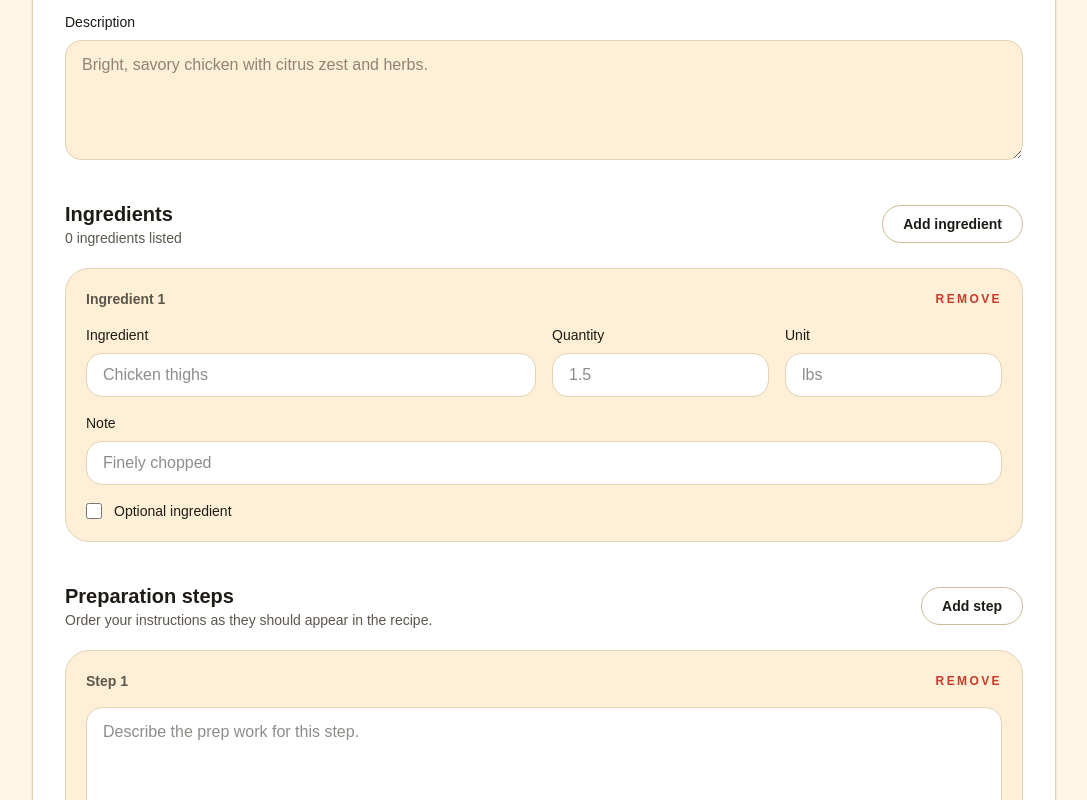
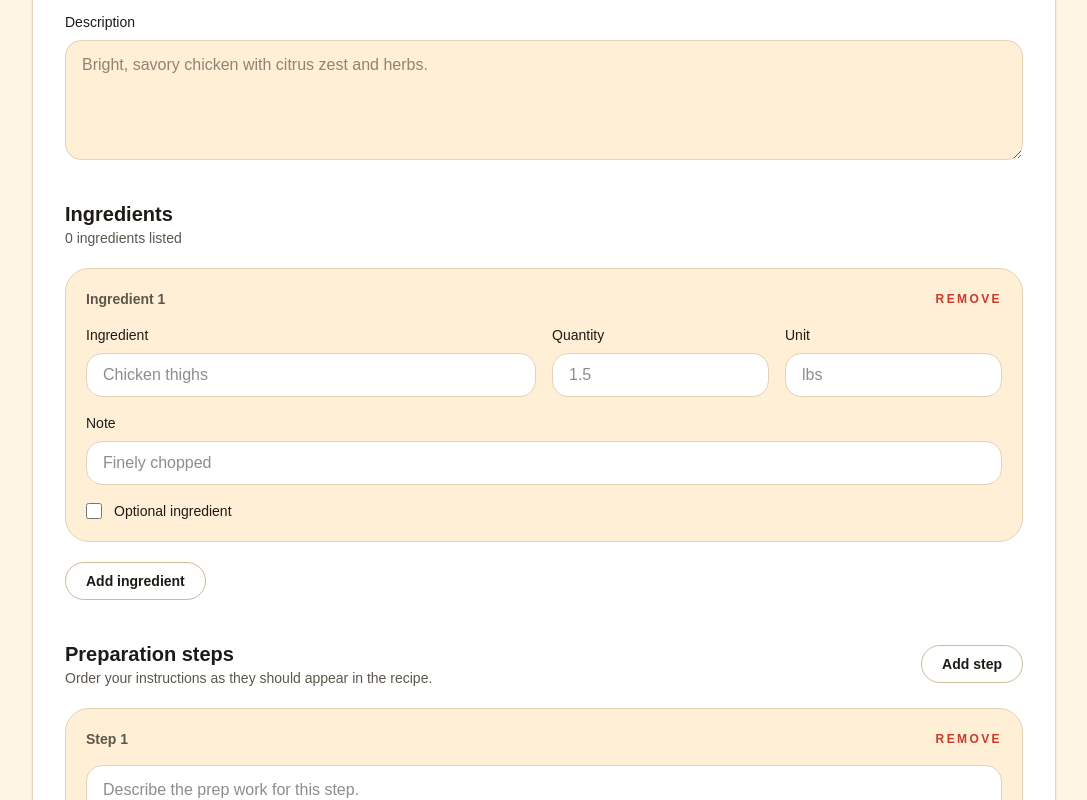
Before and after one commit to maxkasel96/the-kasel-cookbook, a Next.js app: page /admin/recipes/create in a window 1280 px wide. Shown: the part 482-1282 px from the top of the page, without its empty margins (96-1183 px from the left). Built offline with nearby package versions, Linux system fonts and the light colour scheme.

Commit message:
Move add ingredient button below list

```diff
--- a/src/app/admin/recipes/create/page.tsx
+++ b/src/app/admin/recipes/create/page.tsx
@@ -218,13 +218,6 @@ export default function AdminCreateRecipePage() {
                   {ingredientCount || 0} ingredient{ingredientCount === 1 ? "" : "s"} listed
                 </p>
               </div>
-              <button
-                className="rounded-full border border-border-strong px-5 py-2 text-sm font-semibold text-foreground transition hover:border-accent-2 hover:text-accent-2"
-                type="button"
-                onClick={addIngredient}
-              >
-                Add ingredient
-              </button>
             </div>
 
             <div className="flex flex-col gap-4">
@@ -330,6 +323,13 @@ export default function AdminCreateRecipePage() {
                 </div>
               ))}
             </div>
+            <button
+              className="self-start rounded-full border border-border-strong px-5 py-2 text-sm font-semibold text-foreground transition hover:border-accent-2 hover:text-accent-2"
+              type="button"
+              onClick={addIngredient}
+            >
+              Add ingredient
+            </button>
           </section>
 
           <section className="flex flex-col gap-5">
```
